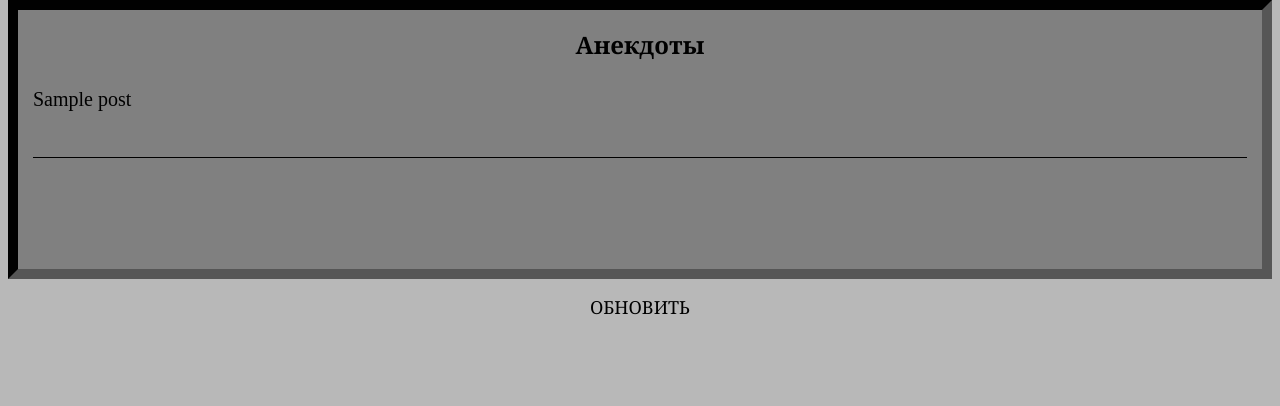
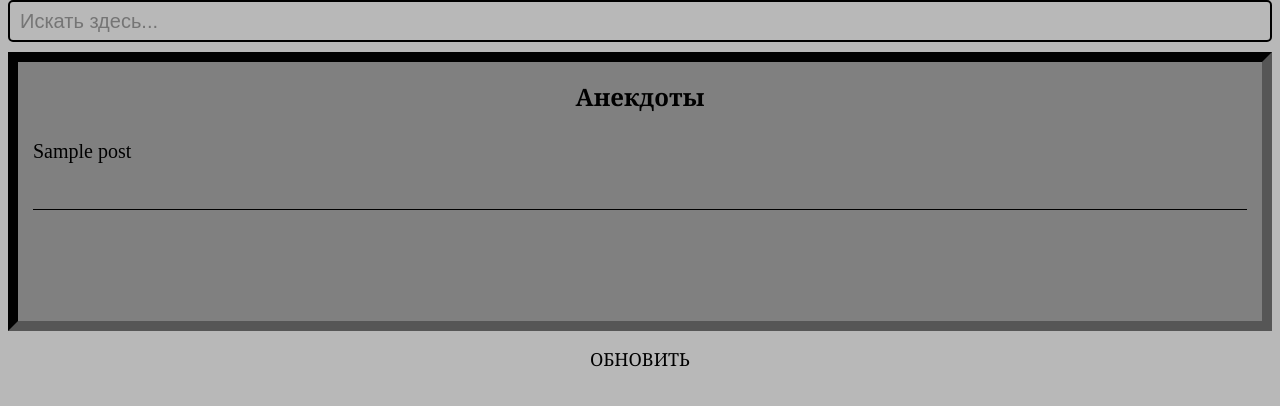
Before and after one commit to id1415/anekdot, a Flask app: template templates/index.html in a window 1280 px wide. Shown: the part 96-502 px from the top of the page. Run offline with Flask 2, Linux system fonts and the light colour scheme; the template is opened without the code that fills it: most values are stand-ins (such as "Sample title", 1, 10 or a date in 2020); parts of the project's set-up code (start-up, migrations or seed data) failed here and were passed over.

Commit message:
добавил форму поиска

```diff
--- a/main.py
+++ b/main.py
@@ -1,25 +1,18 @@
-from flask import Flask, render_template
+from flask import Flask, render_template, request
 import json
 import random
 
 
 app = Flask(__name__)
 data = json.load(open('anekdot.json', encoding='utf-8'))
-s1 = []
-
-
-@app.route('/<string:text>')
-def search(text):
-    global s1
-    s1 = []
-    for anekdot in data:
-        if text in anekdot['anekdot']:
-            s1.append(anekdot['anekdot'])
-    return render_template('results.html', results=s1)
 
 
 @app.route('/')
 def index():
+    query = request.args.get('q')
+    if query != None:
+        return render_template('results.html', results=search(query))
+
     s = []
     anekdots = []
     for _ in range(10):
@@ -32,5 +25,14 @@ def index():
     return render_template('index.html', anekdots=anekdots)
 
 
+def search(q):
+    q = request.args.get('q')
+    s1 = []
+    for anekdot in data:
+        if str(q) in anekdot['anekdot']:
+            s1.append(anekdot['anekdot'])
+    return s1
+
+
 if __name__ == '__main__':
     app.run()
--- a/static/css/style.css
+++ b/static/css/style.css
@@ -71,7 +71,7 @@ li:last-child {
 }
 
 .d1 input {
-    width: 20%;
+    width: 100%;
     height: 42px;
     padding-left: 10px;
     margin-bottom: 10px;
--- a/templates/base.html
+++ b/templates/base.html
@@ -14,11 +14,11 @@
     <header>
         <img src="{{ url_for('static', filename= 'img/logo-0.png') }}" alt="Логотип">
     </header>
-    <!-- <div class="d1">
-        <form>
-            <input type="text" placeholder="Искать здесь...">
+    <div class="d1">
+        <form class="form-inline">
+            <input class="form-control" type="search" name="q" placeholder="Искать здесь...">
         </form>
-    </div> -->
+    </div>
     <main>
         <section class="section-0">
             <div class="div-0">
```
